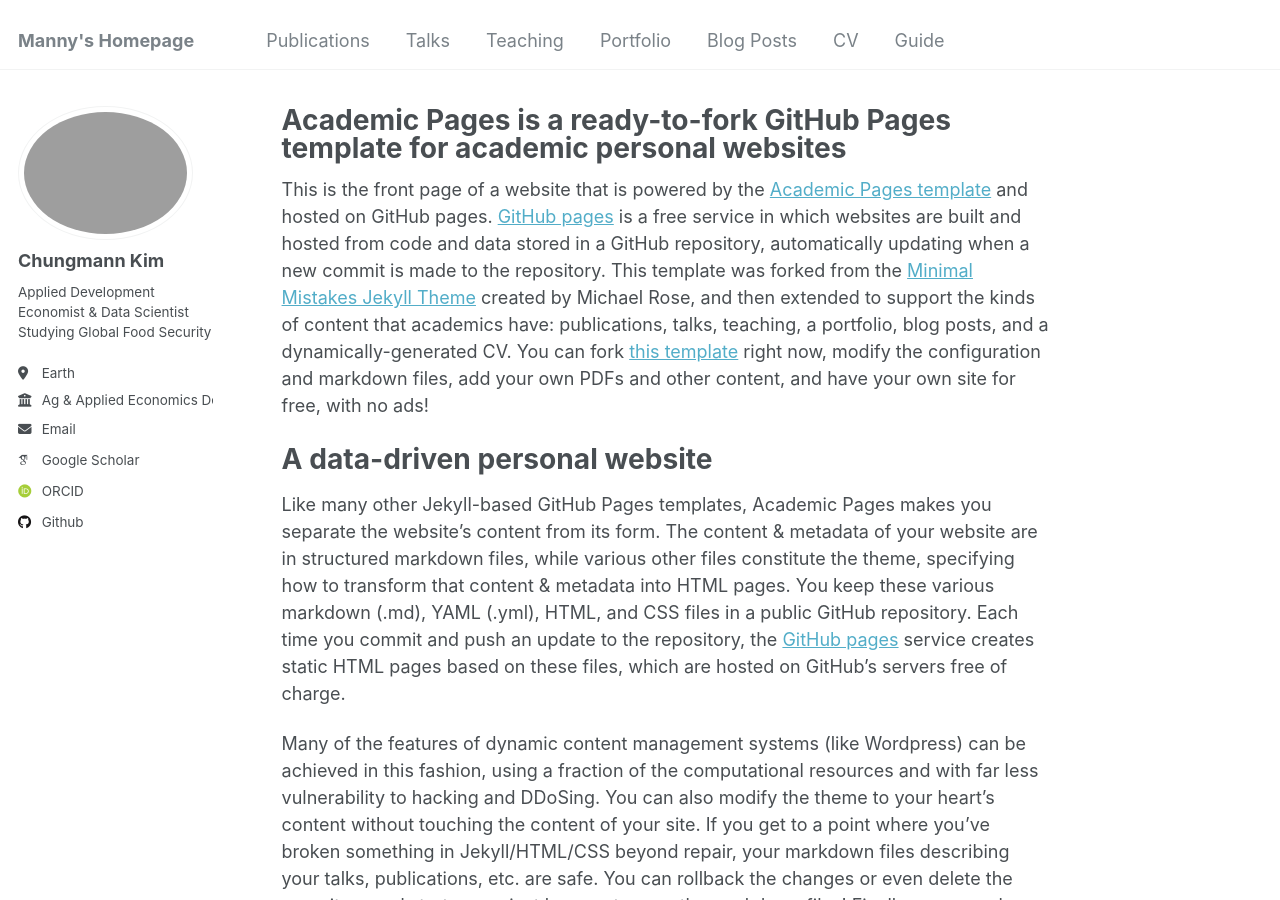
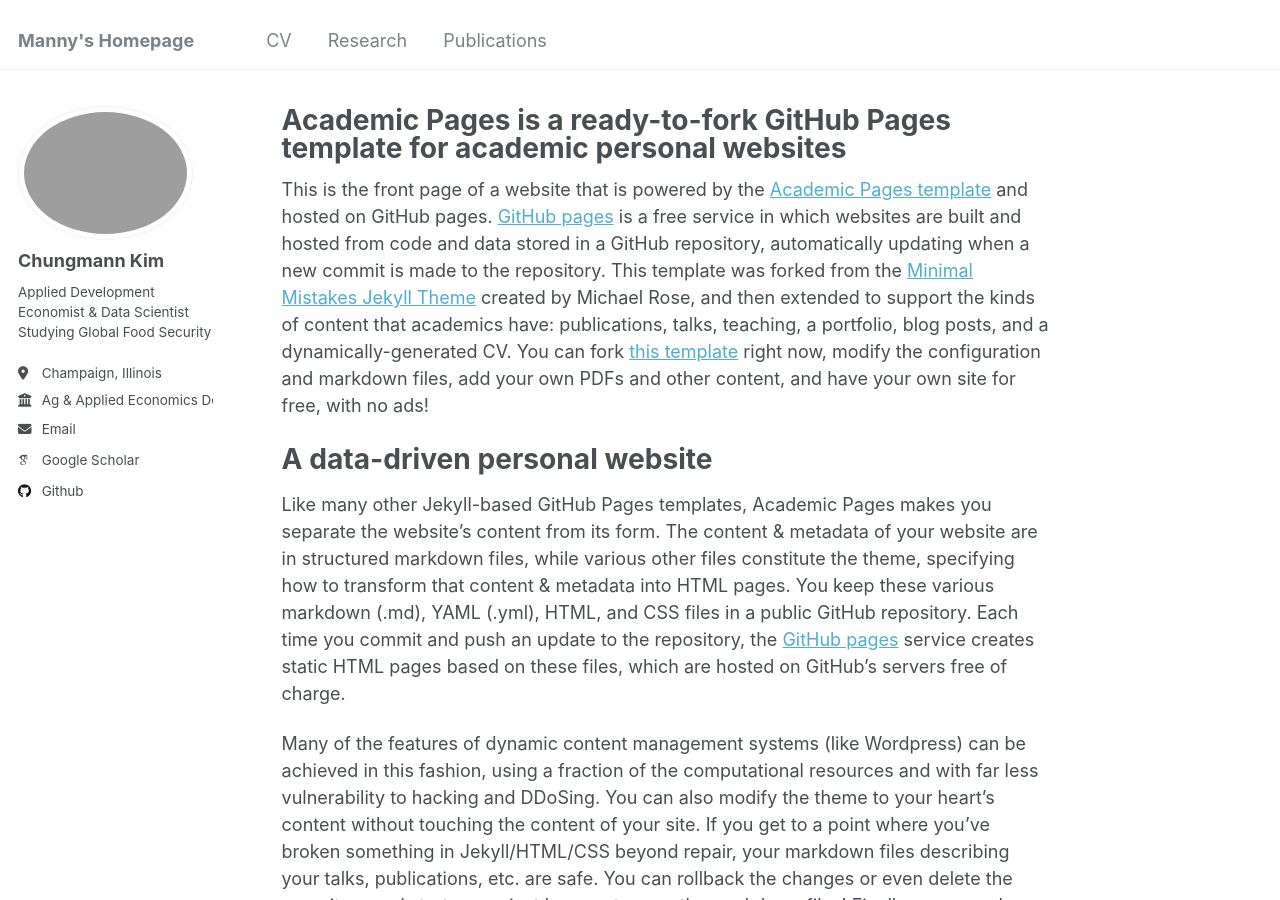
Before and after one commit to mnmx0101/chungmann_kim, a Jekyll site: the page built from _pages/about.md, in a window 1280 px wide and 900 px high. Built offline with Jekyll 4.4.1, drawn with Linux system fonts in a browser that asks for light colours; some web fonts are replaced.

Commit message:
new update

```diff
--- a/_config.yml
+++ b/_config.yml
@@ -25,7 +25,7 @@
   name             : "Chungmann Kim"
   pronouns         : # example: "she/her"
   bio              : "Applied Development Economist & Data Scientist Studying Global Food Security"
-  location         : "Earth"
+  location         : "Champaign, Illinois"
   employer         : "Ag & Applied Economics Dept., University of Illinois Urbana Champaign"
   uri              : # URL
   email            : "ck24@illinois.edu"
@@ -34,7 +34,7 @@
   arxiv            : # URL - Update with the correct link to your profile
   googlescholar    : "https://scholar.google.com/citations?user=lWfMqkoAAAAJ&hl=en"
   impactstory      : # URL
-  orcid            : "http://orcid.org/yourorcidurl"
+  orcid            : #"http://orcid.org/yourorcidurl"
   semantic         : # URL
   pubmed           : #"https://www.ncbi.nlm.nih.gov/pubmed/?term=john+snow"
   researchgate     : # URL
--- a/_data/navigation.yml
+++ b/_data/navigation.yml
@@ -5,23 +5,11 @@
 # prevent it from being included in the site.
 
 main:
+  - title: "CV"
+    url: /files/Chungmann_Kim_CV.pdf
+
+  - title: "Research"
+    url: /portfolio/
+
   - title: "Publications"
     url: /publications/
-
-  - title: "Talks"
-    url: /talks/
-
-  - title: "Teaching"
-    url: /teaching/
-
-  - title: "Portfolio"
-    url: /portfolio/
-
-  - title: "Blog Posts"
-    url: /year-archive/
-
-  - title: "CV"
-    url: /cv/
-
-  - title: "Guide"
-    url: /markdown/
```
Also changed, not shown: 1 other file.
